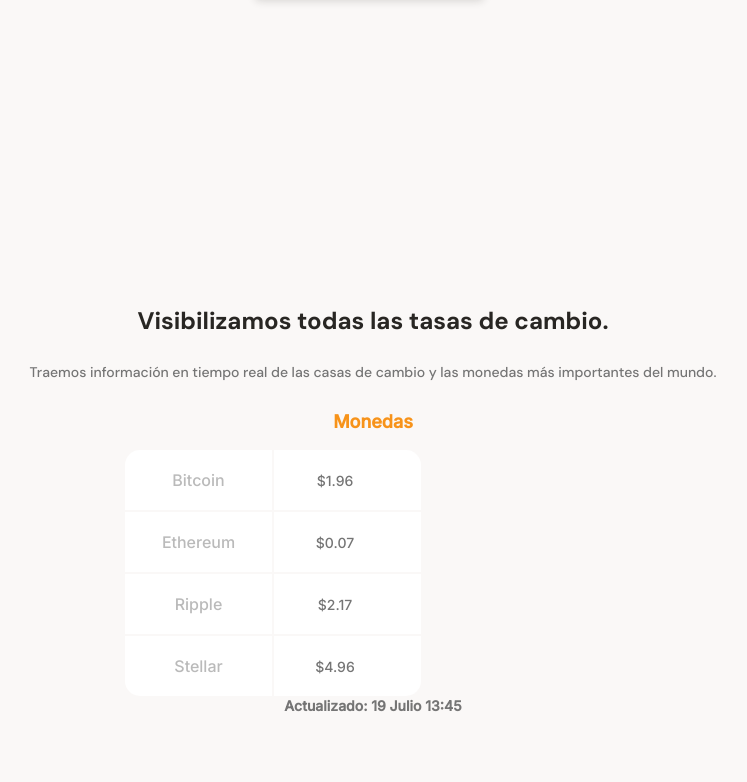
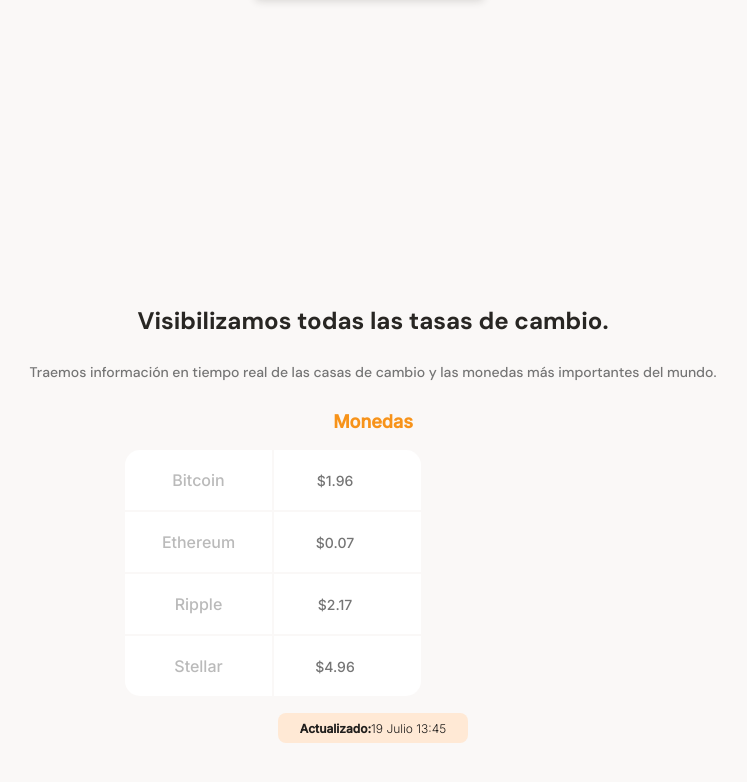
Before and after one commit to MatsCard/platzi-batatabit, a plain HTML site: page index.html in a window 1280 px wide. Shown: the part 356-1138 px from the top of the page, without its empty margins (267-1014 px from the left). Drawn offline with Linux system fonts and the light colour scheme.

Commit message:
Finalizando estilos de tabla de monedas

```diff
--- a/css/styles.css
+++ b/css/styles.css
@@ -236,3 +236,20 @@ main {
     background-position: center;
     background-repeat: no-repeat;
 }
+
+.currency-table--date {
+    width: 190px;
+    height: 30px;
+    margin: 0 auto;
+    margin-top: 15px;
+    padding: 8px;
+    background-color: var(--soft-orange);
+    border-radius: 8px;
+}
+
+.currency-table--date p {
+    font-size: 1.2rem;
+    font-weight: 300;
+    line-height: 1.5rem;
+    color: var(--warm-black);
+}
--- a/index.html
+++ b/index.html
@@ -55,7 +55,7 @@
                         </table>
                     </div>
                     <div class="currency-table--date">
-                        <p><b>Actualizado: 19 Julio 13:45 </b></p>
+                        <p><b>Actualizado:</b>19 Julio 13:45 </p>
                     </div>
                 </div>
             </section>
```
